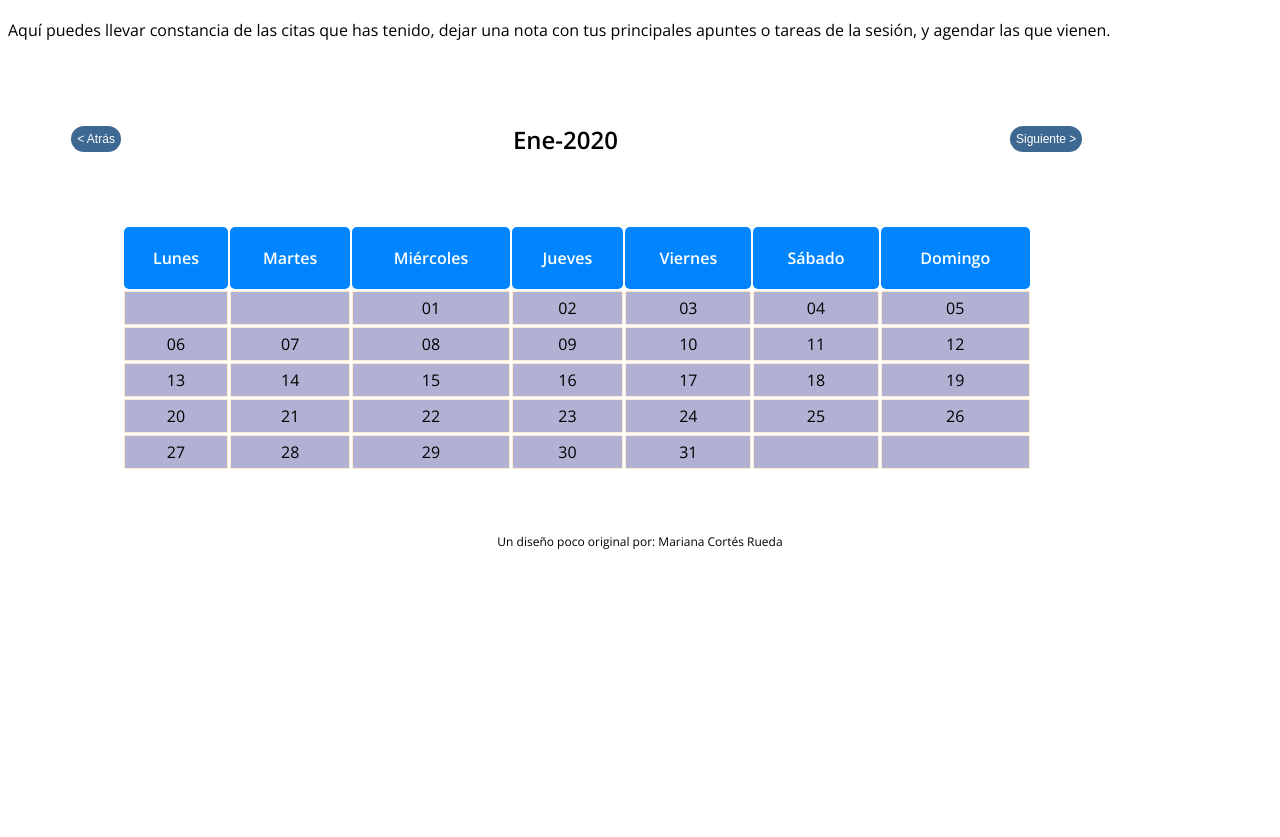
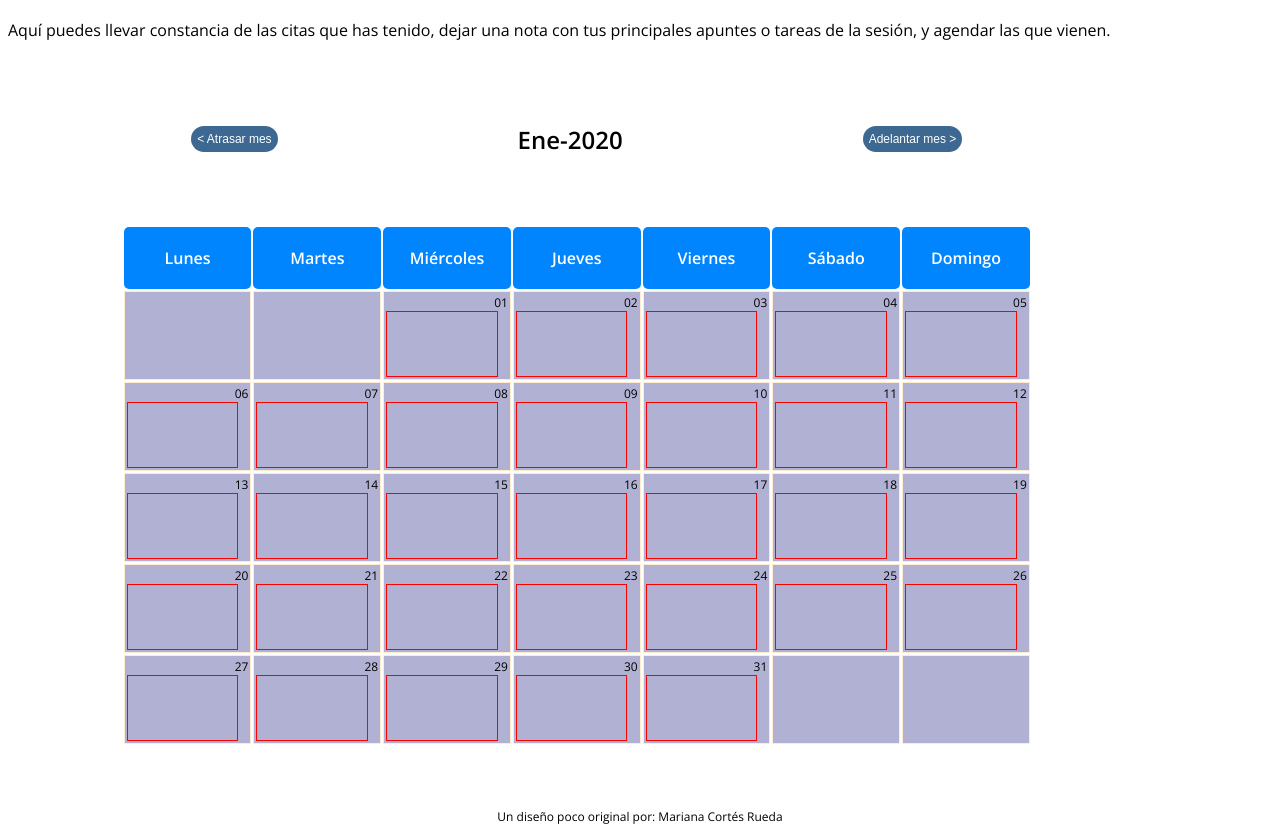
Before and after one commit to Dilogritando/Scheduler, a plain HTML site: page index.html in a window 1280 px wide. Shown: the part 97-934 px from the top of the page. Before the commit the page ends 800 px from the top, so only its background shows below. Drawn offline with nearby package versions, Linux system fonts and the light colour scheme.

Commit message:
ids on individual cells, days and added content block

```diff
--- a/calendar.js
+++ b/calendar.js
@@ -57,7 +57,7 @@ function timeLapse(dateMin, dateMax) {
         let mes =monthO.replace(/Jan|Apr|Aug|Dec/gi, function(matched){ return traduccion[matched];
         });
         content+="<div id='calendarGrid_"+ (i+1) + "' class='calendarDiv''>";
-        content+="<div class='calendarBtns'><button id='prevBtn' onclick='callprev()' disabled> < Atrás </button> <h2>"+ mes + "-"+ firstDate.getFullYear() +"</h2> <button id='nextBtn' onclick='callnext()'> Siguiente > </button> </div>";
+        content+="<div class='calendarBtns'><button id='prevBtn' onclick='callprev()' disabled> < Atrasar mes </button> <h2>"+ mes + "-"+ firstDate.getFullYear() +"</h2> <button id='nextBtn' onclick='callnext()'> Adelantar mes > </button> </div>";
         content+="<table class='calendarTable'>";
         content+="<thead >";
         weekDays.map(item=>{
@@ -73,7 +73,7 @@ function timeLapse(dateMin, dateMax) {
                 displayNum = d < 10 ? "0" + d : d
                 if (d==1){
                     if (firstDate.toString().split(" ")[0] == weekDays[k].shortD) {
-                    content += "<td>" + displayNum + "</td>";
+                    content += "<td id='dayCell'>" + "<div id='dayDisplay'>" + displayNum + "</div>" + "<div id='cellContent'></div>" + "</td>";
                     d++;
                     } else {
                         content += "<td></td>";
@@ -81,11 +81,12 @@ function timeLapse(dateMin, dateMax) {
                 } else if (d>lastDate.getDate()) {
                     content += "<td></td>";
                 } else {
-                    content += "<td>" + displayNum + "</td>";
+                    content += "<td id='dayCell'>" + "<div id='dayDisplay'>" + displayNum + "</div>" + "<div id='cellContent'></div>" + "</td>";
                     d++;
                 }
             }
             content += "</tr>";
+
         }
         content+="</tbody>";
         content+="</table>";
@@ -124,6 +125,10 @@ function callnext(){
     }
 }
 
+/* function addnote(){
+    document.getElementById("theDiv")
+} */
+
 content = timeLapse(dateMin, dateMax);
 
 window.onload = (function (){document.getElementById("calendar").innerHTML=content})
--- a/stylesheet.css
+++ b/stylesheet.css
@@ -11,7 +11,7 @@ body {
     padding: 10px 0;
     width: 100%;
     display: flex;
-    justify-content: space-between;
+    justify-content: space-around;
     height: 50px;
     align-items: center;
 }
@@ -45,13 +45,30 @@ body {
     padding: 20px 5px;
     color: white;
     border-radius: 5px;
+    width: 76px;
 }
 .calendarTable tr td {
-    text-align: center;
     padding: 5px 0;
     cursor: pointer;
     border: 1px solid blanchedalmond;
     background-color: rgb(177, 177, 211);
+    height: auto;
+}
+
+#dayCell {
+    margin: 0;
+    padding: 2px;
+}
+
+#dayDisplay {
+    text-align: right;
+    font-size: 12px;
+}
+
+#cellContent {
+    border: 1px solid red;
+    width: 90%;
+    height: 4em;
 }
 
 footer {
```
